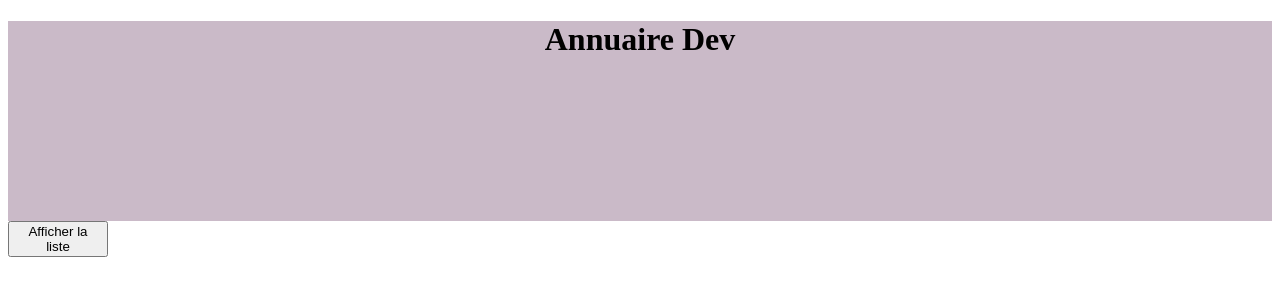
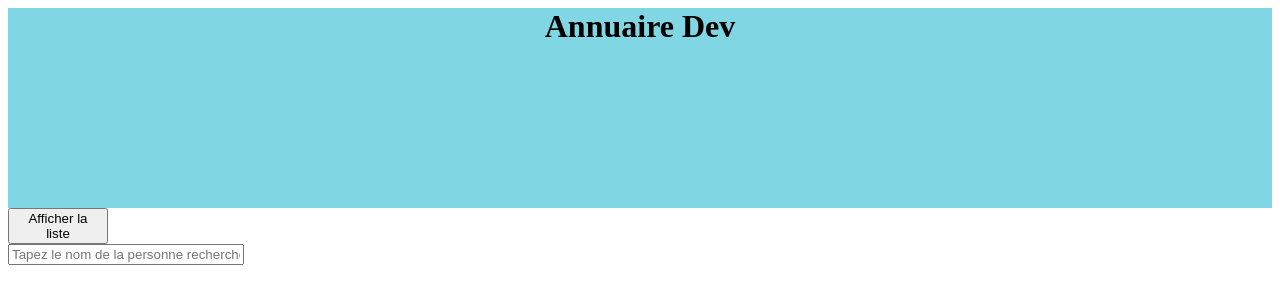
Before and after one commit to Rakel7/phonebook, a React (Create React App) app: page / in a window 1280 px wide. Shown: the top 304 px of the page. Built offline with nearby package versions, Linux system fonts and the light colour scheme.

Commit message:
add searchbar

```diff
--- a/src/components/Button.js
+++ b/src/components/Button.js
@@ -1,14 +1,15 @@
 import React, { useState } from 'react';
 import axios from 'axios';
-import Card from './Card';
+import UserCard from './UserCard';
+import SearchBar from './SearchBar';
 
 const Button = () => {
     const [data, setData] = useState([]);
 
-    const handleClick = async () => {
 
+    const fetchUser = async () => {
         const { data } = await axios.get('https://randomuser.me/api/?results=30');
-        // console.log('DATA:', data.results);
+        console.log('DATA:', data.results);
         setData(data.results);
     }
 
@@ -26,10 +27,11 @@ const Button = () => {
 
     return (
         <div>
-            <button onClick={handleClick} style={buttonStyle}>Afficher la liste</button>
+            <button onClick={fetchUser} style={buttonStyle}>Afficher la liste</button>
+            <SearchBar filterField={(user) => user.name.last} list={data} setList={setData} style={{width:"18%"}}/>
             <div style={cardsStyle}>
-                {data.map((item) => (
-                    <Card key={item.name.last} item={item} />
+                {data.map((userData) => (
+                    <UserCard key={userData.name.last} userData={userData} />
                 ))}
             </div>
         </div>
--- a/src/components/Header.js
+++ b/src/components/Header.js
@@ -2,7 +2,7 @@ import React from 'react';
 
 const Header = () => {
     const headerStyle = {
-        backgroundColor: '#CABAC8',
+        backgroundColor: '#81D6E3',
         height: '200px',
         width: '100%',
         textAlign: 'center',
@@ -11,7 +11,7 @@ const Header = () => {
     return (
         <div>
             <div style={headerStyle}>
-                <h1>Annuaire Dev</h1>
+                <h1 style={{margin:"0"}}>Annuaire Dev</h1>
             </div>
         </div>
     );
--- /dev/null
+++ b/src/components/SearchBar.js
@@ -0,0 +1,26 @@
+import React, { useState } from 'react';
+import { useEffect } from 'react';
+
+const SearchBar = ({ list, setList, filterField = user => user, ...data }) => {
+    const [input, setInput] = useState("");
+
+    useEffect(() => {
+        if (input) {
+            setList(filterList())
+        }
+    }, [input])
+
+    const filterList = () => {
+        return list.filter(user => filterField(user).toLowerCase().includes(input.toLocaleLowerCase()))
+    }
+
+
+    return (
+        <div>
+            <input type="text" placeholder="Tapez le nom de la personne recherché" onChange={(e) => setInput(e.target.value)} {...data}></input>
+
+        </div>
+    );
+};
+
+export default SearchBar;
--- a/src/components/Card.js
+++ b/src/components/UserCard.js
@@ -1,7 +1,6 @@
-import { findByLabelText } from '@testing-library/react';
 import React from 'react';
 
-const Card = ({ item }) => {
+const UserCard = ({ userData }) => {
 
     const cardStyle = {
         backgroundColor: "#B2DDF7",
@@ -16,11 +15,11 @@ const Card = ({ item }) => {
 
     return (
         <div style={cardStyle}>
-            <img src={item.picture.large} alt="picture"></img>
-            <p>{item.name.title} {item.name.last} {item.name.first}</p>
-            <p>{item.email}</p>
+            <img src={userData.picture.large} alt="picture"></img>
+            <p>{userData.name.title} {userData.name.last} {userData.name.first}</p>
+            <p>{userData.email}</p>
         </div>
     );
 };
 
-export default Card;
+export default UserCard;
```
